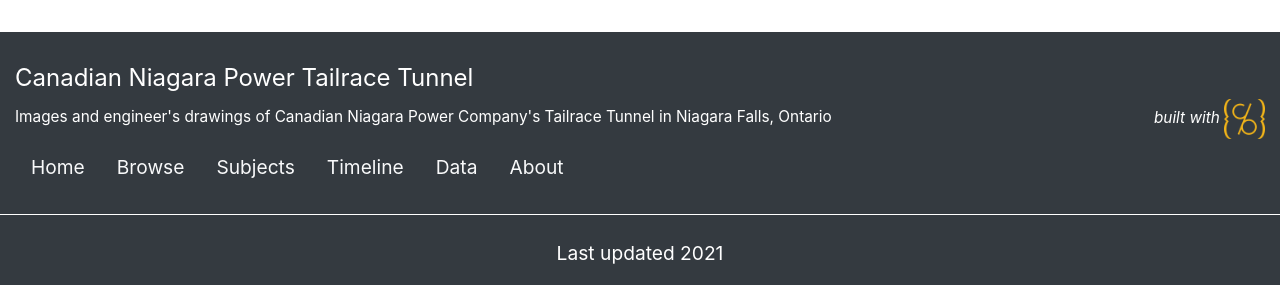
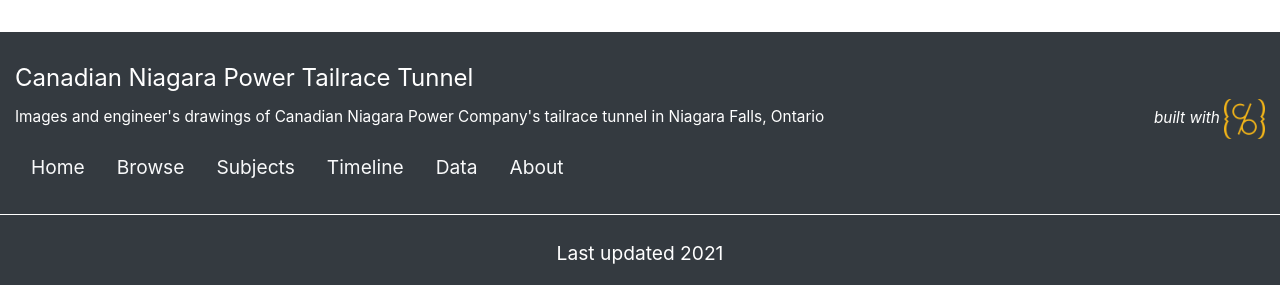
Before and after one commit to chantalcameron/Tailrace_Tunnel, a Jekyll site: the page built from pages/locations.md, in a window 1280 px wide. Shown: the part 612-897 px from the top of the page. Built offline with Jekyll 4.4.1, drawn with Linux system fonts in a browser that asks for light colours.

Commit message:
Update _config.yml

```diff
--- a/_config.yml
+++ b/_config.yml
@@ -25,7 +25,7 @@ title: Canadian Niagara Power Tailrace Tunnel
 tagline:
 # description appears in meta tags and other locations
 # this description might appear in search result lists, keep around 160 characters max
-description: "Images and engineer's drawings of Canadian Niagara Power Company's Tailrace Tunnel in Niagara Falls, Ontario"
+description: "Images and engineer's drawings of Canadian Niagara Power Company's tailrace tunnel in Niagara Falls, Ontario"
 # creator of the digital collection, to appear in meta tags; we typically use our GitHub usernames but feel free to just use your name
 author: Chantal Cameron
 
```
